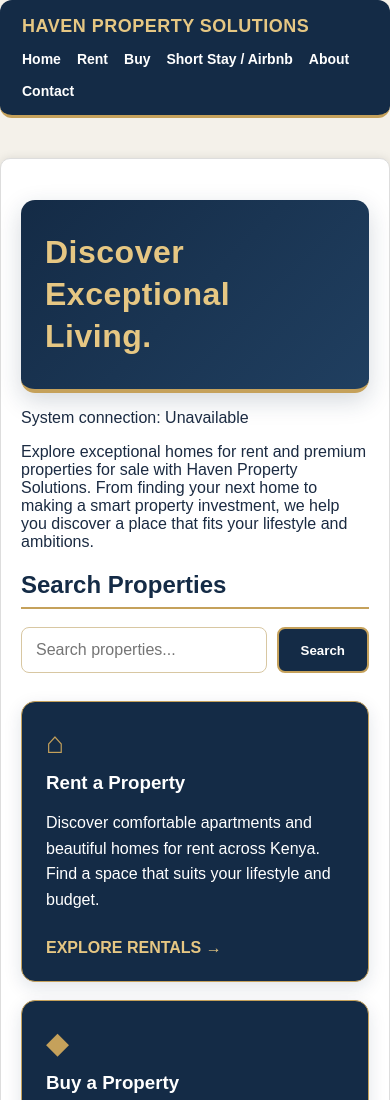
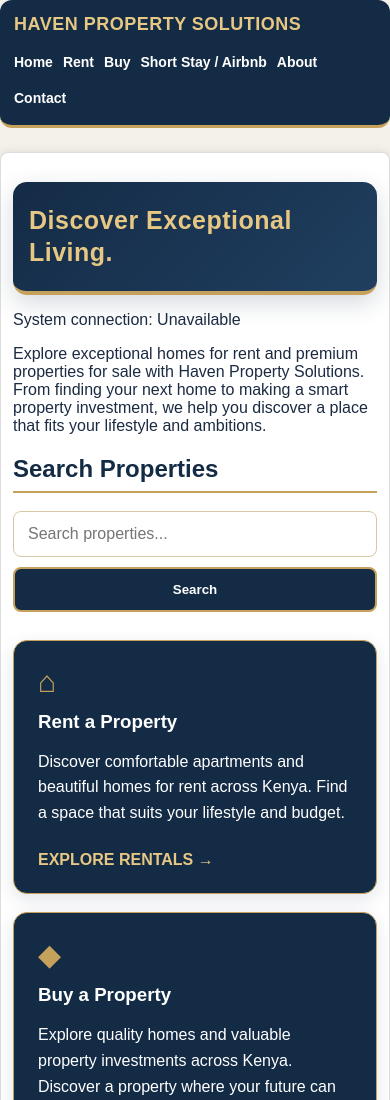
Before and after one commit to zphelly71-coder/Haven-Property-Solutions-, a website: page index.html in a window 390 px wide. Shown: the top 1100 px of the page. Drawn offline with Linux system fonts and the light colour scheme; no server answers.

Commit message:
Improve mobile layout and responsiveness
Signed-off-by: zphelly71-coder <zphelly71@gmail.com>

```diff
--- a/index.html
+++ b/index.html
@@ -2,6 +2,7 @@
 <html>
 <head>
   <title>Haven Property Solutions</title>
+  <meta name="viewport" content="width=device-width, initial-scale=1.0">
  <style>
   /* Premium Haven navigation */
 .site-nav {
@@ -187,7 +188,65 @@ form button {
     color: #e6c783;
     font-weight: bold;
 }
+@media (max-width: 600px) {
+  .container {
+    margin: 12px auto;
+    padding: 12px;
+    border-radius: 8px;
+  }
 
+  .site-nav {
+    padding: 14px;
+    align-items: flex-start;
+    flex-direction: column;
+  }
+
+  .site-links {
+    width: 100%;
+    gap: 10px;
+  }
+
+  .site-links a {
+    padding: 5px 0;
+  }
+
+  h1 {
+    font-size: 25px;
+    padding: 22px 16px;
+  }
+
+  form {
+    flex-direction: column;
+  }
+
+  input[type="text"],
+  form button {
+    width: 100%;
+    min-width: 0;
+  }
+
+  .properties {
+    flex-direction: column;
+    align-items: stretch;
+  }
+
+  .property {
+    width: 100%;
+    max-width: 100%;
+    margin: 12px 0;
+    padding: 14px;
+  }
+
+  .property img {
+    max-width: 100%;
+  }
+
+  .property button,
+  .property .button {
+    max-width: 100%;
+    white-space: normal;
+  }
+}
   </style>
 </head>
 <body>
```
